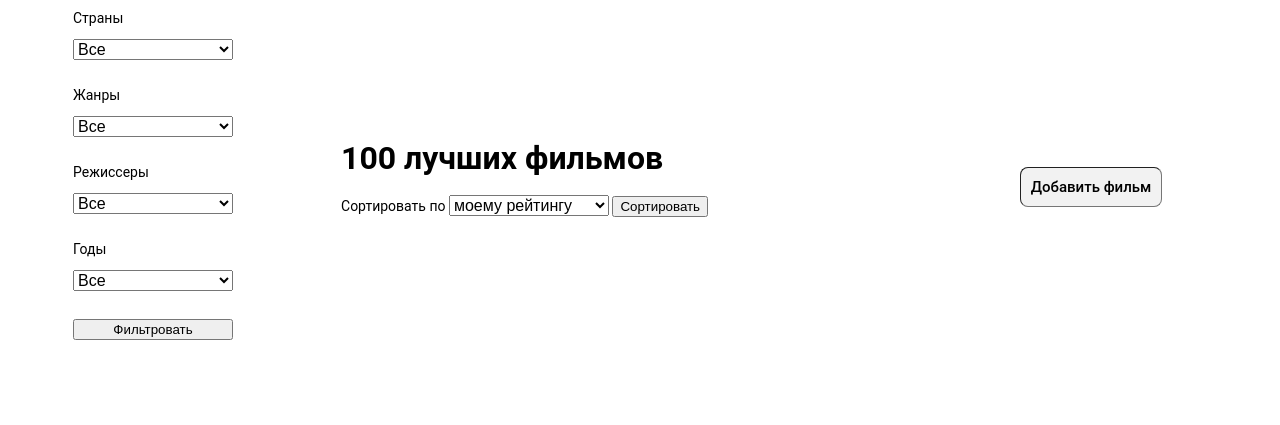
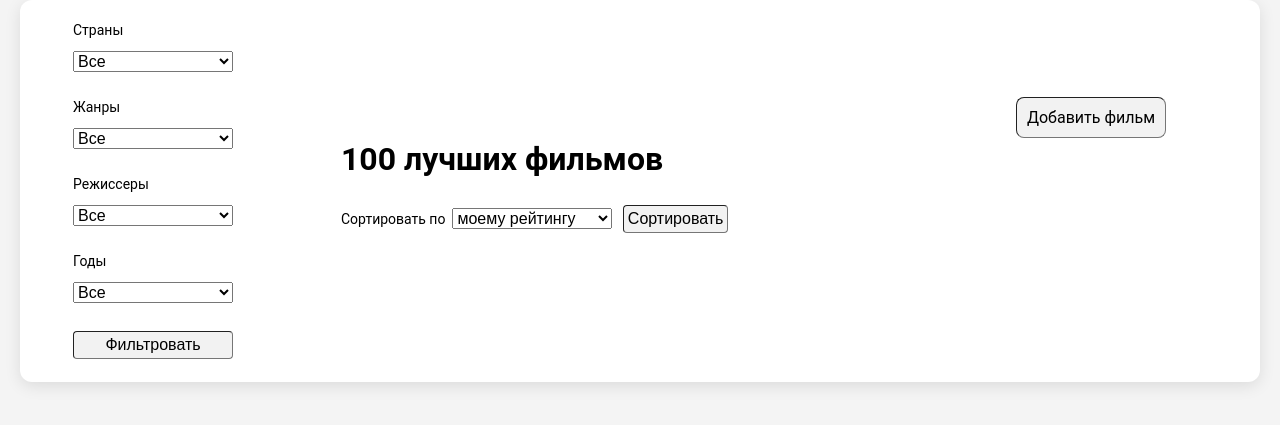
Before and after one commit to peternest/django-mymovies-db, a Django app: page /movies/top100/ in a window 1280 px wide. Shown: the top 425 px of the page. Run offline with Django 5.2, Linux system fonts and the light colour scheme; data that the repository does not hold is empty.

Commit message:
Improve site's feel and look

```diff
--- a/src/apps/movies/static/movies/style.css
+++ b/src/apps/movies/static/movies/style.css
@@ -1,22 +1,43 @@
-html, body,
-div, span, p, h1, h2, h3, h4, h5, h6,
-a, p, ol, ul, li, table, tbody, th, tr, td
-{
-    background-color: white;
+body {
+    background-color: #f4f4f4;
     font-family: Roboto, Helvetica, Arial, sans-serif;
 	font-size: 14px;
 	line-height: 1;
+    margin: 0;
+    padding: 0;
 }
 
+.wrapper {
+    max-width: 1200px;
+    margin: auto;
+    padding: 20px;
+    background-color: #ffffff;
+    border-radius: 12px;
+    box-shadow: 0 4px 16px rgba(0, 0, 0, 0.1);
+}
 .universal-button {
     background: #f2f2f2;
     border: 1px inset rgb(118, 118, 118);
     border-radius: 8px;
     color: black;
-    font-size: 15px;
-    font-weight: 500;
+    font-size: 16px;
     padding: 10px;
     text-decoration: none;
+}
+.universal-button:hover {
+    background-color: #c0c0c0;
+}
+.compact-button {
+    background: #f2f2f2;
+    border: 1px inset rgb(118, 118, 118);
+    border-radius: 4px;
+    color: black;
+    font-size: 16px;
+    padding: 4px;
+    text-decoration: none;
+}
+.compact-button:hover {
+    background-color: #c0c0c0;
 }
 
 /* for debug*/
@@ -137,7 +158,7 @@ INDEX PAGE
 }
 .sticky-sidebar-right {
     position: sticky;
-    top: 180px;
+    top: 110px;
     text-align: center;
 }
 .form-direction {
@@ -147,7 +168,8 @@ INDEX PAGE
 
 .big-header {
     font-size: 32px;
-    font-weight: 600;
+    font-weight: bold;
+    margin-bottom: 30px;
 }
 .medium-header {
     font-size: 24px;
--- a/src/apps/movies/templates/movies/add_movie.html
+++ b/src/apps/movies/templates/movies/add_movie.html
@@ -7,7 +7,8 @@
     <link rel="stylesheet" href="{% static 'movies/style.css' %}">
 </head>
 <body>
-    <h1 class="big-header">Добавить новый фильм</h1>
+    <div class="wrapper" style="max-width: 800px;">
+    <h1 class="big-header" style="text-align: center;">Добавить новый фильм</h1>
 
     <form id="movie-form" action="/movies/add/" method="post" enctype="multipart/form-data">
         {% csrf_token %}
@@ -38,6 +39,7 @@
             <input type="submit" value="Сохранить" class="universal-button"/>
         </div>
     </form>
+    </div>
 
     <script>
         function openPopup(value) {
--- a/src/apps/movies/templates/movies/detail.html
+++ b/src/apps/movies/templates/movies/detail.html
@@ -7,6 +7,7 @@
     <link rel="stylesheet" href="{% static 'movies/style.css' %}">
 </head>
 <body>
+    <div class="wrapper">
     <br>
     <table class="big-table">
     <tr valign="top" >
@@ -72,5 +73,6 @@
     </td>
     </tr>
     </table>
+    </div>
 </body>
 </html>
--- a/src/apps/movies/templates/movies/index.html
+++ b/src/apps/movies/templates/movies/index.html
@@ -7,6 +7,7 @@
     <link rel="stylesheet" href="{% static 'movies/style.css' %}">
 </head>
 <body>
+<div class="wrapper">
 <table class="main-table">
 <tr>
     <td class="main-table-left">
@@ -55,7 +56,7 @@
                 </select>
                 <br><br>
 
-                <input type="submit" value="Фильтровать" style="width: 12em;"/>
+                <input type="submit" value="Фильтровать" class="compact-button" style="width: 10em;"/>
             </form>
         </div>
     </td>
@@ -64,7 +65,7 @@
         <h1 class="big-header">{% if is_series %}50 лучших сериалов{% else %}100 лучших фильмов{% endif %}</h1>
 
         <!-- Используем форму из контейнера 'main-table-left', см. атрибут form ниже -->
-        <label>Сортировать по</label>
+        <label>Сортировать по&nbsp;</label>
         <select name="sort" class="sort-selector" required form="filter-sort-form">
             {% for item in sort_list %}
             <option value="{{ item.value }}" {% if item.is_selected %}selected{% endif %}>
@@ -72,8 +73,9 @@
             </option>
             {% endfor %}
         </select>
-        <input type="submit" value="Сортировать" form="filter-sort-form"/>
-        <br><br>
+        &nbsp;
+        <input type="submit" value="Сортировать" form="filter-sort-form" class="compact-button"/>
+        <br><br><br>
 
         {% if top_100_movies %}
             <ol class="movie-list">
@@ -97,8 +99,8 @@
                         </div>
                     </div>
                 </li>
-                {% endfor %}
-            </ul>
+            {% endfor %}
+            </ol>
         {% endif %}
     </td>
 
@@ -109,5 +111,6 @@
     </td>
 </tr>
 </table>
+</div>
 </body>
 </html>
```
Also changed, not shown: src/core/static/core/style.css (+25 -10 lines), src/core/templates/core/index.html (+5 -2 lines).
